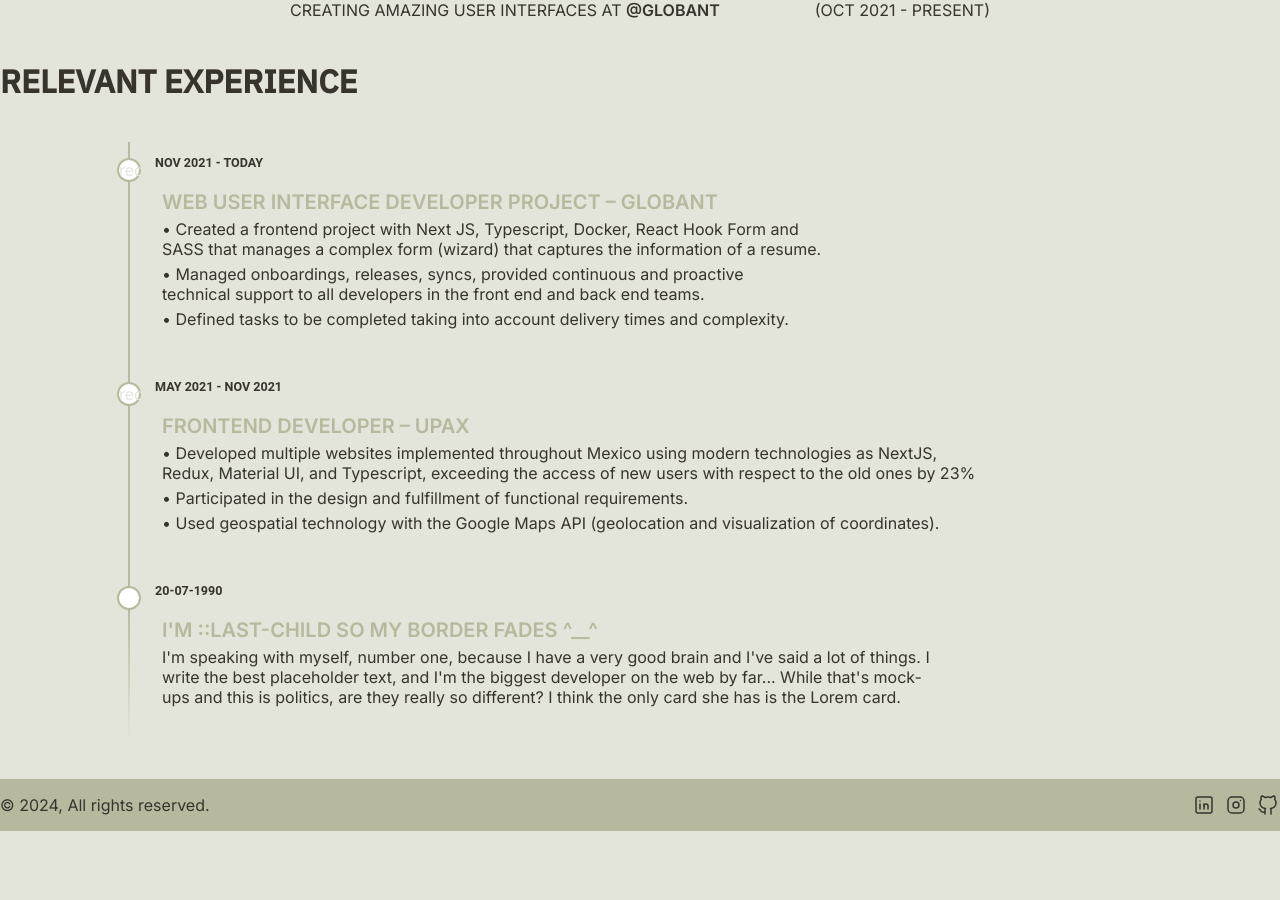
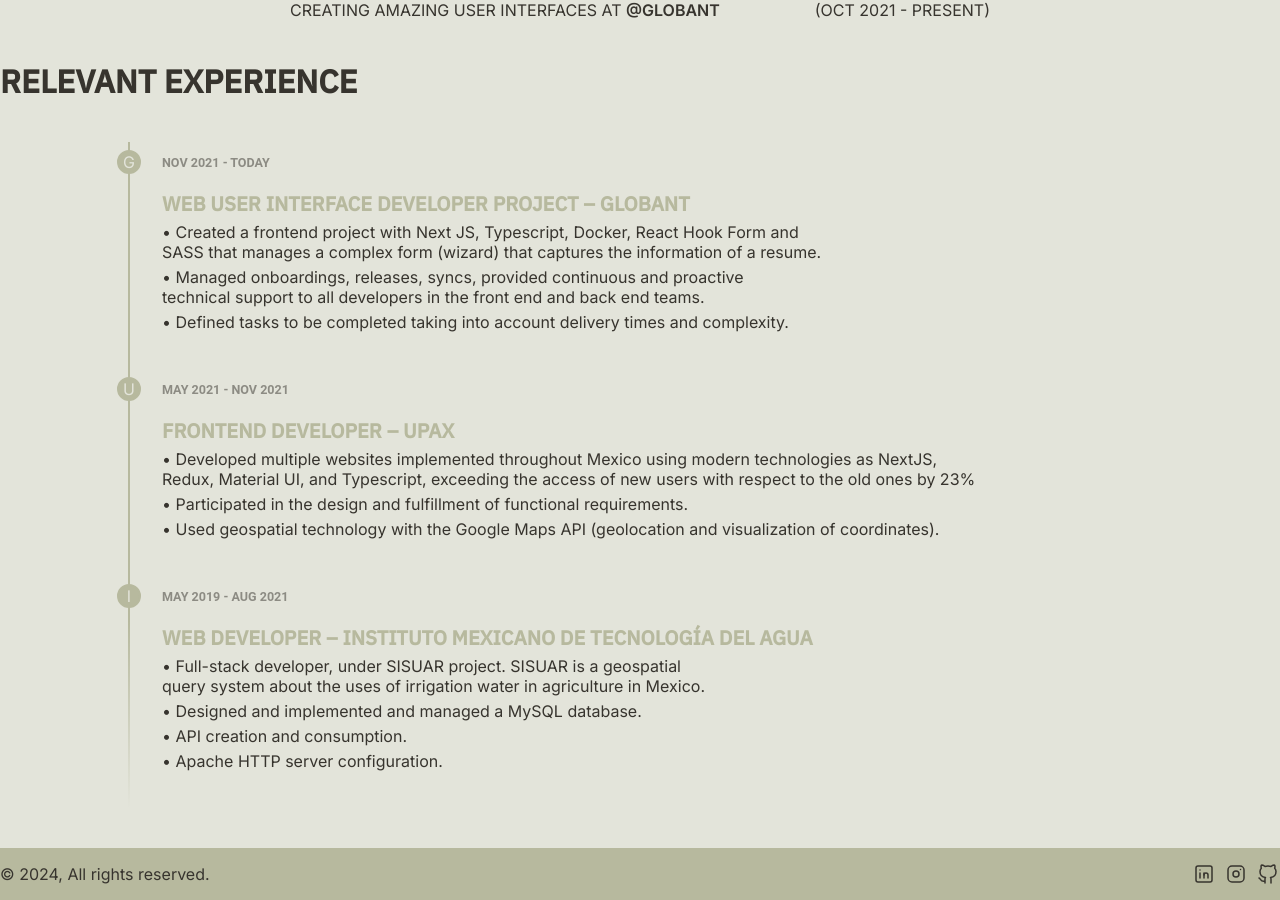
Before and after one commit to calderonjorge/portfolio, a Next.js app: page / in a window 1280 px wide. Shown: the part 710-1610 px from the top of the page. Before the commit the page ends 1541 px from the top, so only its background shows below. Built offline with nearby package versions, Linux system fonts and the light colour scheme.

Commit message:
experience wp

```diff
--- a/src/components/Experience/Experience.module.scss
+++ b/src/components/Experience/Experience.module.scss
@@ -25,7 +25,9 @@
       color: var(--accent-color);
       text-transform: uppercase;
       margin-bottom: 5px;
+      font-family: 'IBM Plex Sans', sans-serif;
     }
+
 
     li {
       margin-bottom: 5px;
@@ -34,26 +36,27 @@
     &::before {
       content: attr(date-is);
       position: absolute;
-      left: 2em;
+      left: 2rem;
       font-weight: bold;
       top: 1em;
       display: block;
       font-family: 'Roboto', sans-serif;
       font-weight: 700;
       font-size: .785rem;
+      opacity: 0.5;
     }
 
     &::after {
       width: 20px;
       height: 20px;
       display: block;
-      top: 1em;
+      top: 0.5rem;
       position: absolute;
       left: -13px;
       border-radius: 20px;
-      content: attr(color-is);
+      content: attr(letter-is);
       border: 2px solid var(--accent-color);
-      background-color: white;
+      background-color: var(--accent-color);
       color: var(--secondary-color);
       text-align: center;
     }
--- a/src/components/Experience/Experience.tsx
+++ b/src/components/Experience/Experience.tsx
@@ -11,13 +11,12 @@
           className={styles["timeline-item"]}
           date-is="NOV 2021 - TODAY"
           letter-is="G"
-          color-is="red"
         >
-          <h3>Web User Interface Developer PROJECT  – Globant</h3>
+          <h3>Web User Interface Developer PROJECT – Globant</h3>
           <ul>
             <li>
-              • Created a frontend project with Next JS, Typescript, Docker, React
-              Hook Form and SASS that manages a complex form (wizard) that
+              • Created a frontend project with Next JS, Typescript, Docker,
+              React Hook Form and SASS that manages a complex form (wizard) that
               captures the information of a resume.
             </li>
             <li>
@@ -36,36 +35,42 @@
           className={styles["timeline-item"]}
           date-is="MAY 2021 - NOV 2021"
           letter-is="U"
-         color-is="red"
         >
           <h3>Frontend Developer – UPAX</h3>
           <ul>
             <li>
-            • Developed multiple websites implemented throughout Mexico using modern technologies as NextJS, Redux, Material UI, and Typescript, exceeding the access of new users with respect to the old ones by 23%
+              • Developed multiple websites implemented throughout Mexico using
+              modern technologies as NextJS, Redux, Material UI, and Typescript,
+              exceeding the access of new users with respect to the old ones by
+              23%
             </li>
             <li>
-            • Participated in the design and fulfillment of functional requirements.
+              • Participated in the design and fulfillment of functional
+              requirements.
             </li>
             <li>
-            • Used geospatial technology with the Google Maps API (geolocation and visualization of coordinates).
+              • Used geospatial technology with the Google Maps API (geolocation
+              and visualization of coordinates).
             </li>
           </ul>
         </article>
 
         <article
           className={styles["timeline-item"]}
-        date-is="20-07-1990"
+          date-is="MAY 2019 - AUG 2021"
           letter-is="I"
         >
-          <h3>I&apos;m ::last-child so my border fades ^__^</h3>
-          <p>
-            I&apos;m speaking with myself, number one, because I have a very
-            good brain and I&apos;ve said a lot of things. I write the best
-            placeholder text, and I&apos;m the biggest developer on the web by
-            far... While that&apos;s mock-ups and this is politics, are they
-            really so different? I think the only card she has is the Lorem
-            card.
-          </p>
+          <h3>Web Developer – Instituto Mexicano de Tecnología del Agua</h3>
+          <ul>
+            <li>
+              • Full-stack developer, under SISUAR project. SISUAR is a
+              geospatial query system about the uses of irrigation water in
+              agriculture in Mexico.
+            </li>
+            <li>• Designed and implemented and managed a MySQL database.</li>
+            <li>• API creation and consumption.</li>
+            <li>• Apache HTTP server configuration.</li>
+          </ul>
         </article>
       </div>
     </Container>
```
Lines whose indentation alone changed are shown as unchanged.
